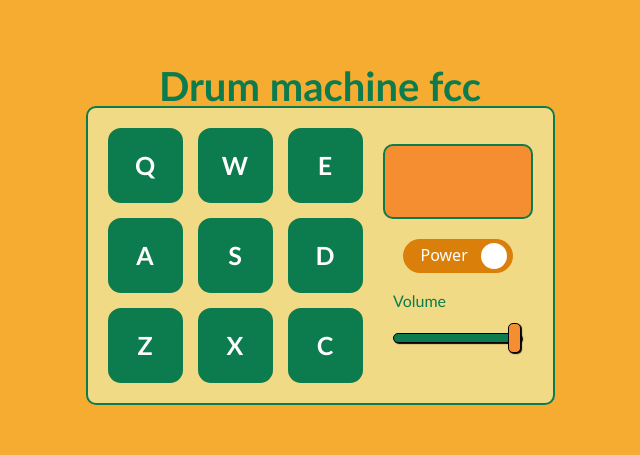
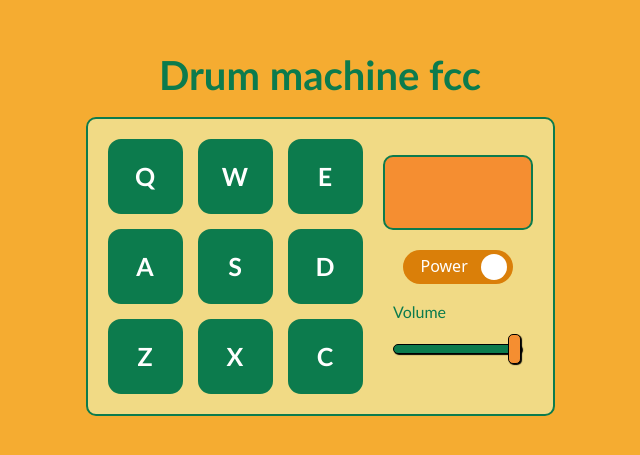
Before and after one commit to AxelIanAlimonta/drum-machine-fcc, a React (Vite) app: page / in a window 1280 px wide. Shown: the part 165-620 px from the top of the page, without its empty margins (320-960 px from the left). Built offline with nearby package versions, Linux system fonts and the light colour scheme.

Commit message:
Update index.css

```diff
--- a/src/index.css
+++ b/src/index.css
@@ -14,6 +14,7 @@ body {
   display: flex;
   flex-direction: column;
   justify-content: center;
+  gap: 22px;
   align-items: center;
   background-color: var(--color1);
   font-family: 'Gill Sans', 'Gill Sans MT', Calibri, 'Trebuchet MS', sans-serif;
```
